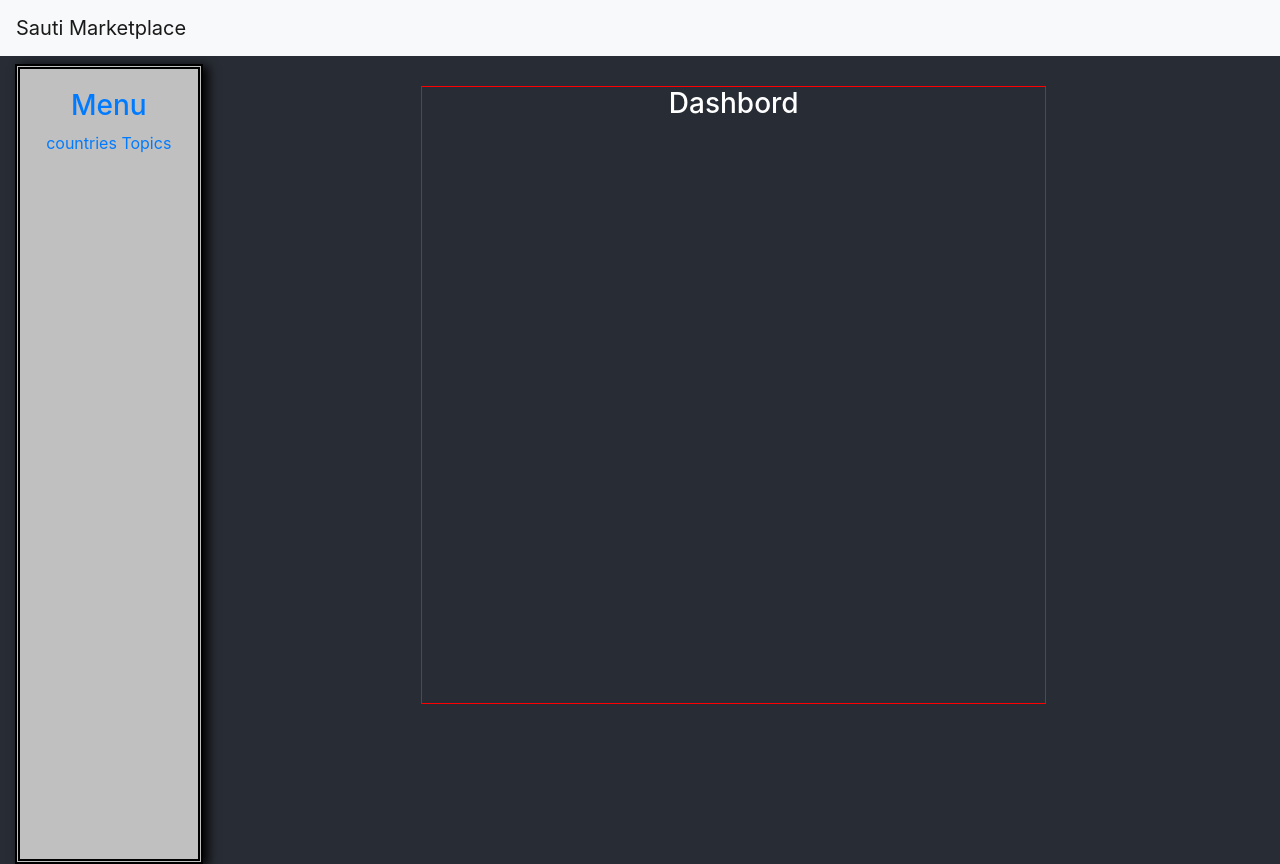
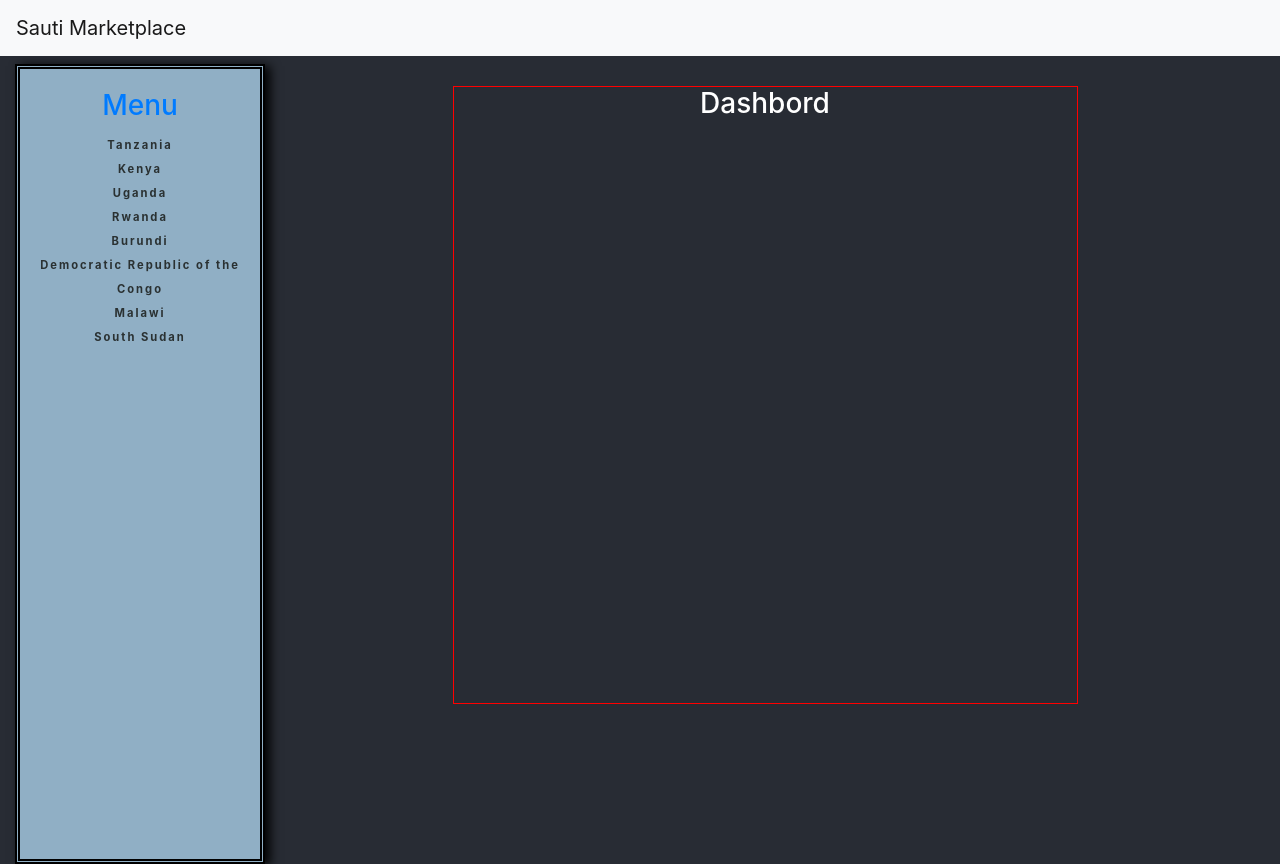
Before and after one commit to labs-13-sauti-marketplace/Sauti-FE, a React (Create React App) app: page / in a window 1280 px wide. Built offline with nearby package versions, Linux system fonts and the light colour scheme.

Commit message:
Fixed Navbar
Navbar is now showing all the countries, need to fix when clicking on a country to display the market places available inside that country.

Deleted some files that was not needed

```diff
--- a/src/components/Board/Countries/Country.js
+++ /dev/null
@@ -1,12 +0,0 @@
-import React from 'react';
-import './Country.css';
-
-const Country = props => {
-  return (
-    <div>
-      <p>Country: {props.item.name}</p>
-    </div>
-  )
-}
-
-export default Country;
--- a/src/components/Board/Countries/CountryList.js
+++ /dev/null
@@ -1,36 +0,0 @@
-import React from 'react';
-import axios from 'axios';
-import Country from './Country.js';
-import './Country.css';
-import { Link } from 'react-router-dom';
-
-class CountryList extends React.Component {
-  constructor(props) {
-    super(props);
-    this.state = {
-      countries: []
-    };
-  }
-
-  componentDidMount() {
-    axios
-      .get('http://localhost:5000/countries')
-      .then(response => {
-        this.setState(() => ({ countries: response.data }));
-      })
-      .catch(error => {
-        console.error('Server Error', error);
-      });
-  }
-
-  render() {
-    return (
-      <div className="movie-list">
-        Here is the Country List component
-      </div>
-    );
-  }
-}
-
-
-export default CountryList;
--- a/src/components/Nav/Nav.css
+++ b/src/components/Nav/Nav.css
@@ -1,10 +1,20 @@
 .boardNav {
   margin-top: 8px;
-  background-color: silver;
-  width: 15%;
+  background-color: #90AFC5;
+  width: 20%;
   border: 5px double black;
   text-align: center;
   height: 100vh;
   padding-top: 20px;
   box-shadow: 5px 2px 10px black;
+  list-style-type: none;
 }
+
+
+.countries{
+  font-size: 0.7em;
+  font-weight: bold;
+  line-height: normal;
+  letter-spacing: 2px;
+  color: #2A3132;
+}
--- a/src/components/Nav/Nav.js
+++ b/src/components/Nav/Nav.js
@@ -7,19 +7,31 @@ class Nav extends React.Component {
   constructor(props) {
     super(props);
     this.state = {
+      countries: [
+            {name: "Tanzania"},
+            {name: "Kenya"},
+            {name: "Uganda"},
+            {name: "Rwanda"},
+            {name: "Burundi"},
+            {name: "Democratic Republic of the Congo"},
+            {name: "Malawi"},
+            {name: "South Sudan"}
+          ]
     }
   }
 
-
-
   render() {
+    const {name} = this.state.countries
+    console.log(this.state.countries);
     return(
       <div className="boardNav">
         <Link to="/">  <h3> Menu </h3> </Link>
-
         <div>
-            <Link to="/countries"> countries </Link>
-            <Link to="/topics"> Topics </Link >
+          {this.state.countries.map(countries =>(
+            <li key={countries.name}>
+              <Link className="countries" to={`/country/${countries.name}`}> {countries.name} </Link>
+            </li>
+          ))}
         </div>
       </div>
     )
```
Also changed, not shown: src/components/Board/Countries/Country.css (deleted).
